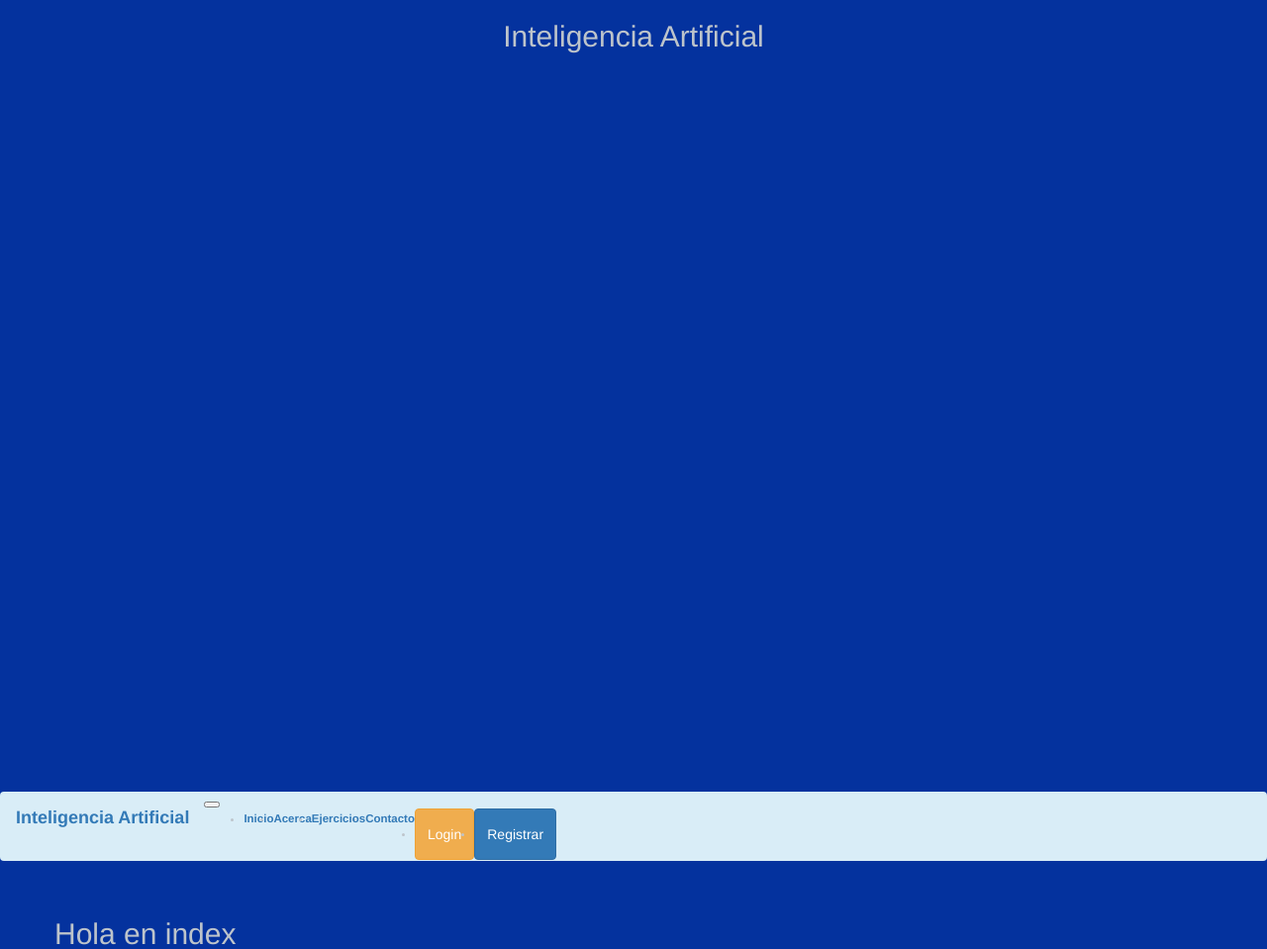
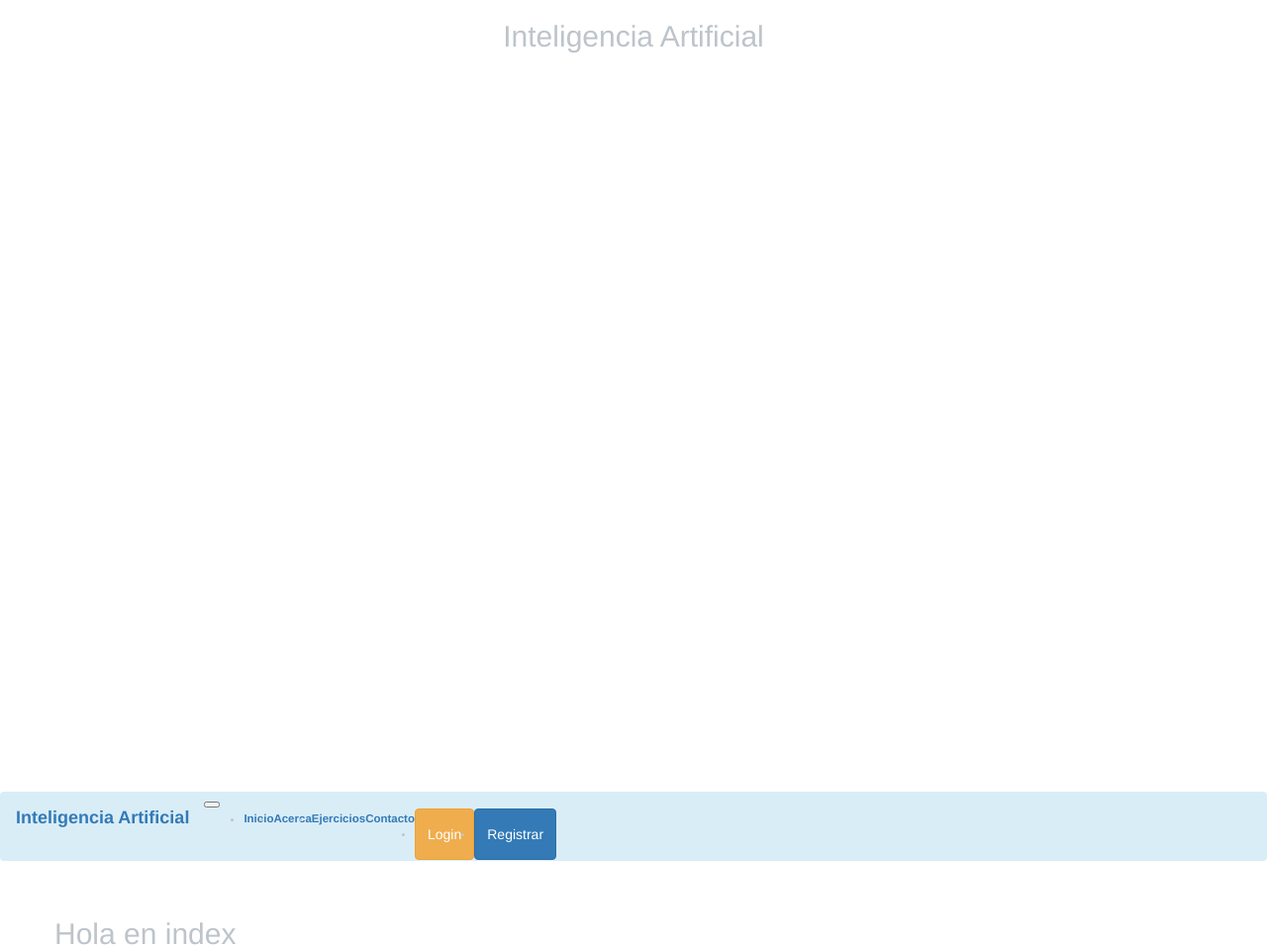
Before and after one commit to YSantanas/IAFlask, a Flask app: page / in a window 1280 px wide. Shown: the top 959 px of the page at 99% size. Run offline with Flask 2, Linux system fonts and the light colour scheme; some libraries are stand-ins or nearby versions.

Commit message:
cambio de color del body

```diff
--- a/app/static/css/style.css
+++ b/app/static/css/style.css
@@ -10,7 +10,7 @@ header,
 }
 
 body {
-    background-color: #04329e;
+    background-color: #ffffff;
     font-size: 11.5px;
     font-weight: bold;
     color: rgb(189, 196, 203)
```
